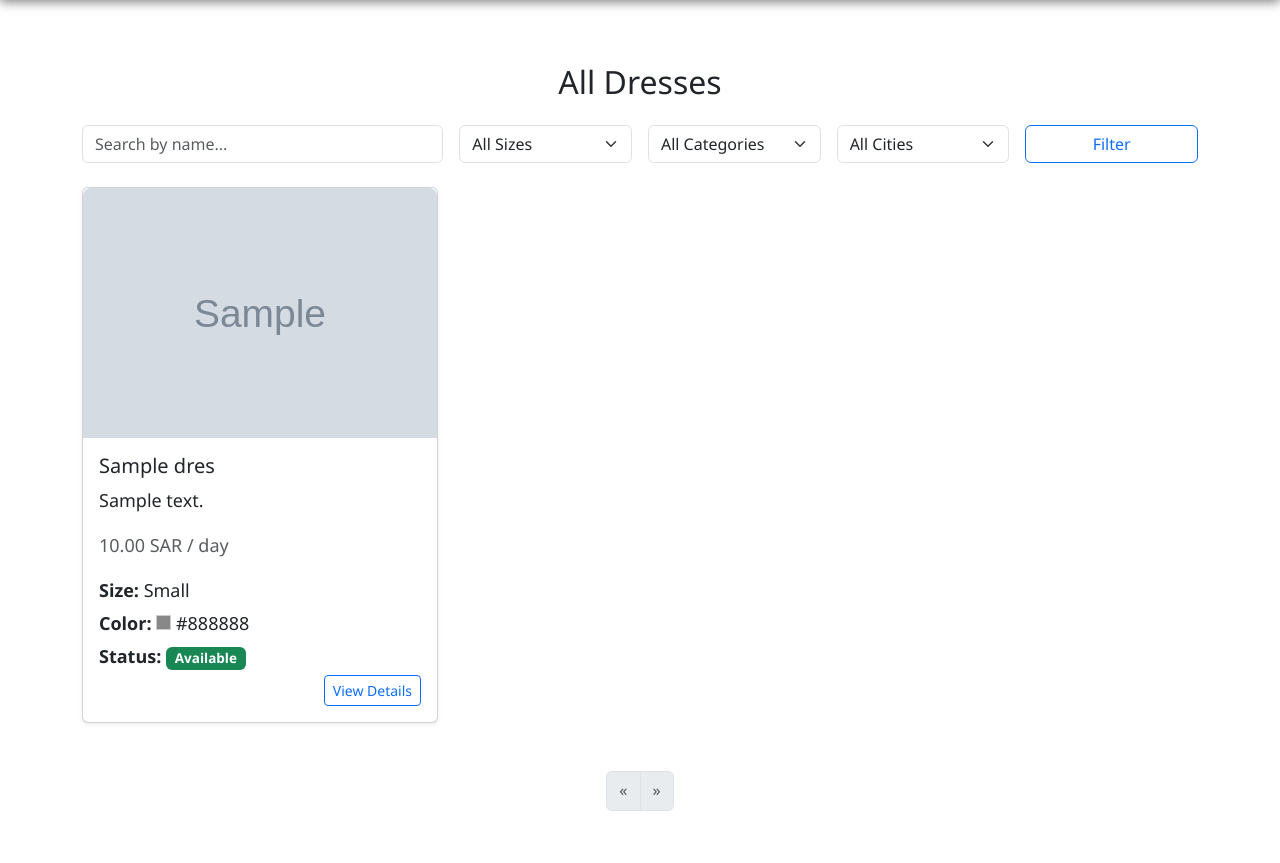
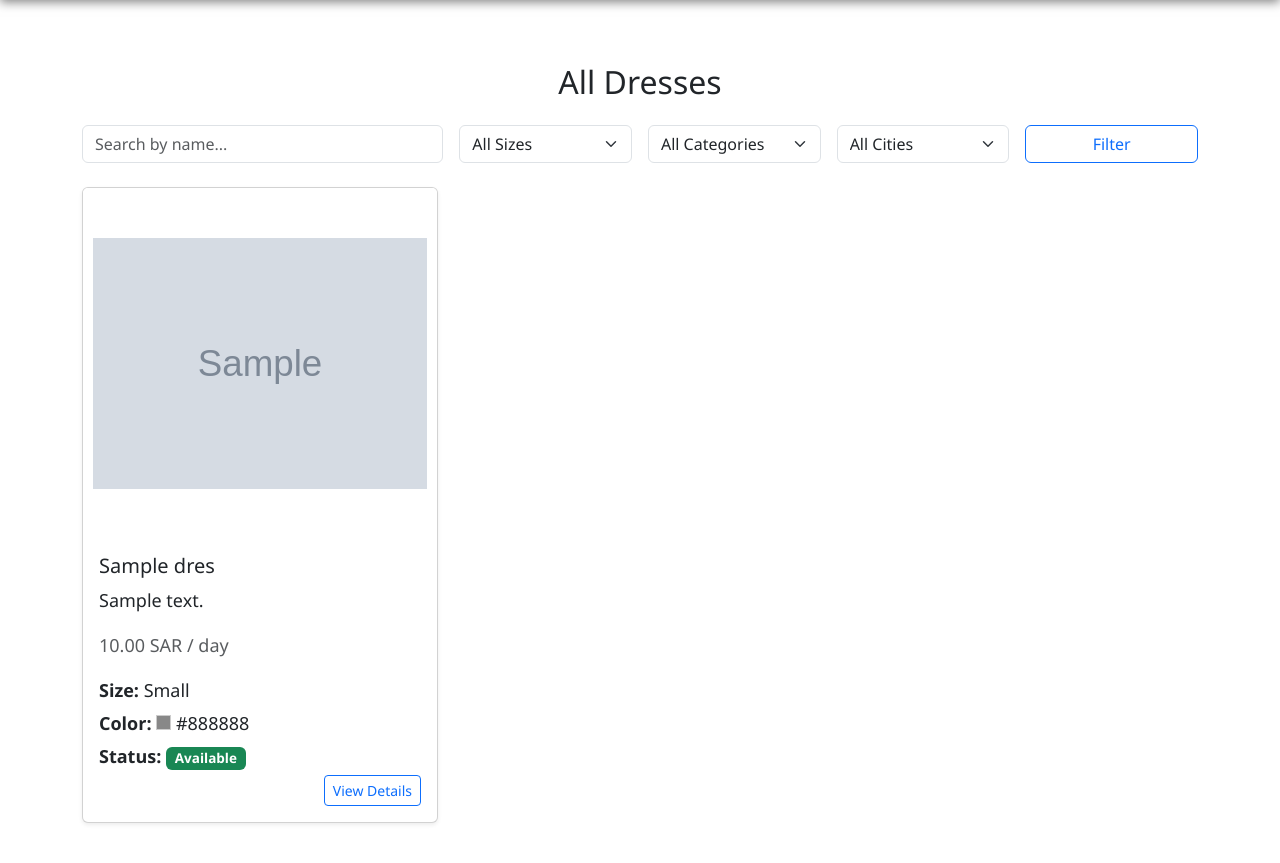
Before and after one commit to Areej2277/Lafesta, a Django app: page /dresses/my/ in a window 1280 px wide. Shown: the part 101-964 px from the top of the page. Run offline with Django 5.2, Linux system fonts and the light colour scheme; tables that the repository leaves empty hold one stand-in row (values such as "Sample post"); grey boxes marked "Sample" are stand-in pictures.

Commit message:
Improvement

```diff
--- a/Lafesta/static/css/style.css
+++ b/Lafesta/static/css/style.css
@@ -251,24 +251,16 @@ body {
     border-top-right-radius: 0.5rem;
 }
 
-/*.dress-img {
+.dress-img {
     height: 350px;
     width: 100%;
     object-fit: contain;
     background: #fff;
     padding: 10px;
     transition: transform 0.4s ease, box-shadow 0.4s ease;
-}*/
+}
 
-.dress-img {
-    width: 100%;
-    height: 250px;
-    object-fit: cover;
-    border-top-left-radius: 0.5rem;
-    border-top-right-radius: 0.5rem;
-    background: #fff;
-    transition: transform 0.4s ease, box-shadow 0.4s ease;
-}
+
 
 
 .dress-card {
```
